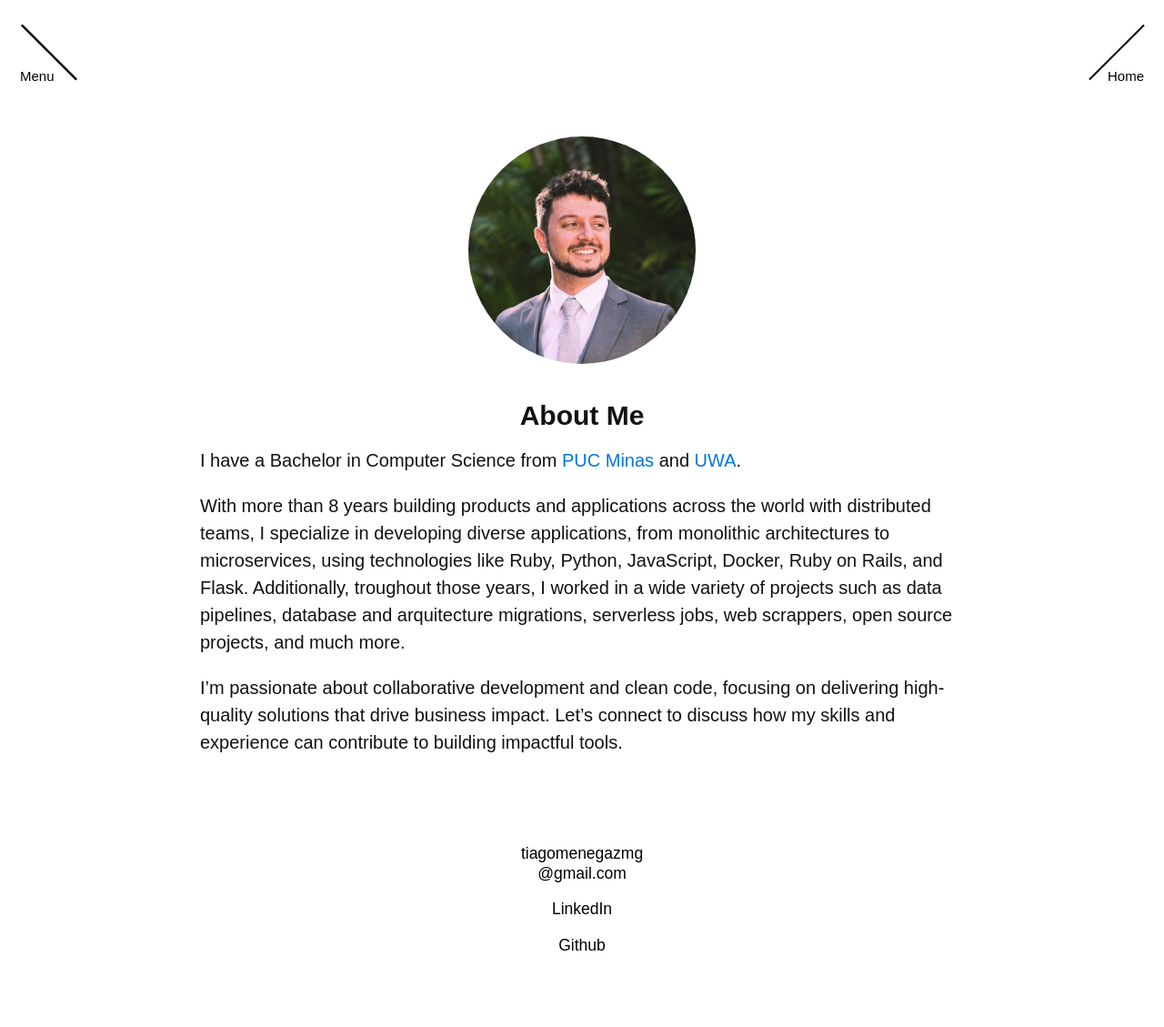
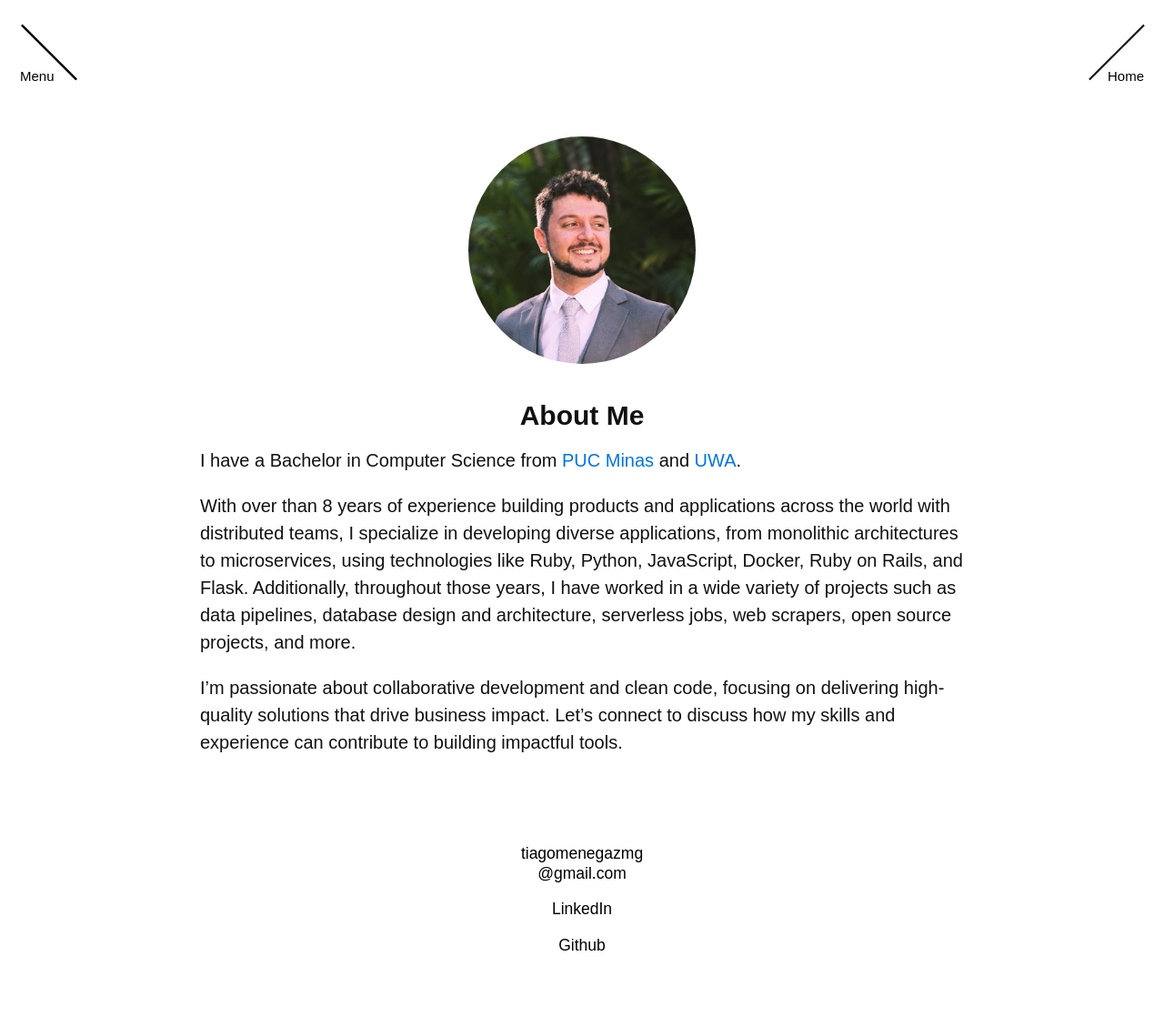
Before and after one commit to tiagomenegaz/tiagomenegaz.github.io, a Jekyll site: the page built from about.md, in a window 1280 px wide. Shown: the whole page at 91% size. Built offline with Jekyll 4.4.1, drawn with Linux system fonts in a browser that asks for light colours; nearby versions of some CDN libraries; some web fonts are replaced.

Commit message:
Fix typos

```diff
--- a/about.md
+++ b/about.md
@@ -9,7 +9,7 @@ headshot: /images/headshot.jpeg
 
 I have a Bachelor in Computer Science from [PUC Minas](https://en.wikipedia.org/wiki/Pontifical_Catholic_University_of_Minas_Gerais) and [UWA](https://en.wikipedia.org/wiki/University_of_Western_Australia).
 
-With more than 8 years building products and applications across the world with distributed teams, I specialize in developing diverse applications, from monolithic architectures to microservices, using technologies like Ruby, Python, JavaScript, Docker, Ruby on Rails, and Flask. Additionally, troughout those years, I worked in a wide variety of projects such as data pipelines, database and arquitecture migrations, serverless jobs, web scrappers, open source projects, and much more.
+With over than 8 years of experience building products and applications across the world with distributed teams, I specialize in developing diverse applications, from monolithic architectures to microservices, using technologies like Ruby, Python, JavaScript, Docker, Ruby on Rails, and Flask. Additionally, throughout those years, I have worked in a wide variety of projects such as data pipelines, database design and architecture, serverless jobs, web scrapers, open source projects, and more.
 
 I'm passionate about collaborative development and clean code, focusing on delivering high-quality solutions that drive business impact. Let’s connect to discuss how my skills and experience can contribute to building impactful tools.
 
```
